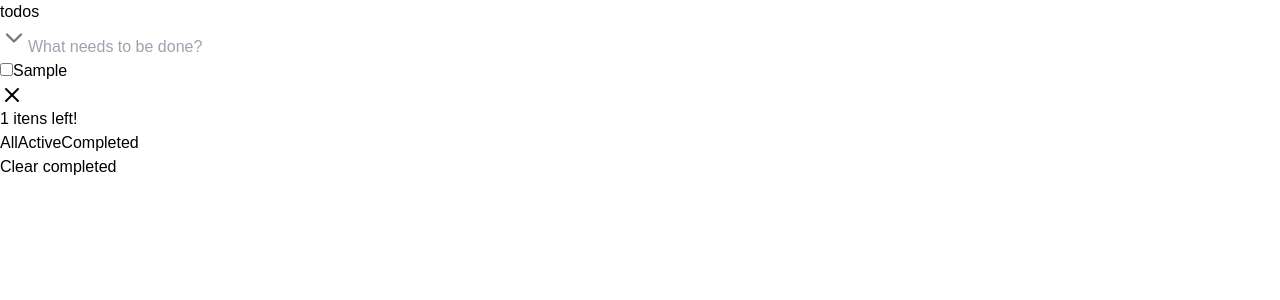
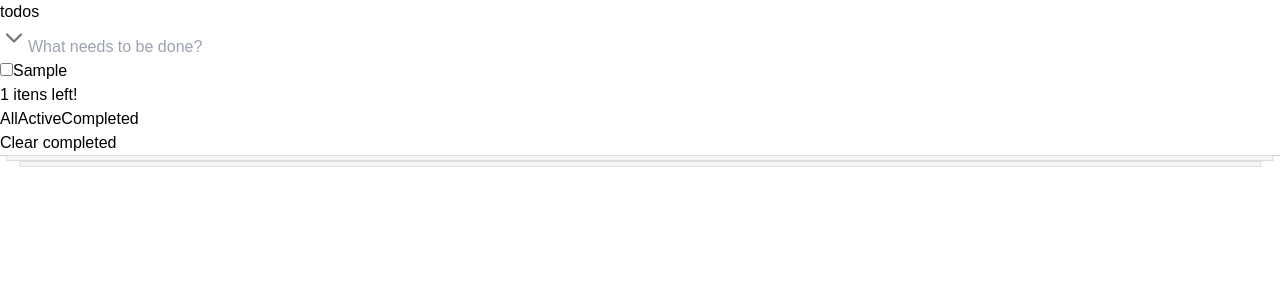
Before and after one commit to EnkiGroup/DesafioReactFrontendJunior2024, a React (Vite) app: page / in a window 1280 px wide. Both pictures are taken after typing "Sample" into the empty fields and a click on the button 14 px from the left and 38 px from the top of the page. Shown: the top 300 px of the page. Built offline with nearby package versions, Linux system fonts and the light colour scheme.

Commit message:
style: add sheets visual effect in footer of the tasks container, and add a visual logic to remove icon

```diff
--- a/src/index.css
+++ b/src/index.css
@@ -6,3 +6,45 @@
   font-family: Arial, Helvetica, sans-serif;
   border: 0px solid black;
 }
+
+.sheets-effect {
+  position: relative;
+  border-bottom: 1px solid rgba(0, 0, 0, 0.2);
+}
+
+.sheets-effect::before {
+  content: "";
+  position: absolute;
+  bottom: -6px;
+  left: 50%;
+  transform: translateX(-50%);
+  width: 99%;
+  height: 6px;
+  background-color: #f6f6f6;
+  border: 1px solid rgba(0, 0, 0, 0.1);
+}
+
+.sheets-effect::after {
+  content: "";
+  position: absolute;
+  bottom: -12px;
+  left: 50%;
+  transform: translateX(-50%);
+  width: 97%;
+  height: 6px;
+  background-color: #f6f6f6;
+  border: 1px solid rgba(0, 0, 0, 0.1);
+}
+
+.remove-icon {
+  display: none;
+  position: absolute;
+  top: 50%;
+  right: 10px;
+  transform: translateY(-50%);
+  cursor: pointer;
+}
+
+.peer:hover .remove-icon {
+  display: block;
+}
```
